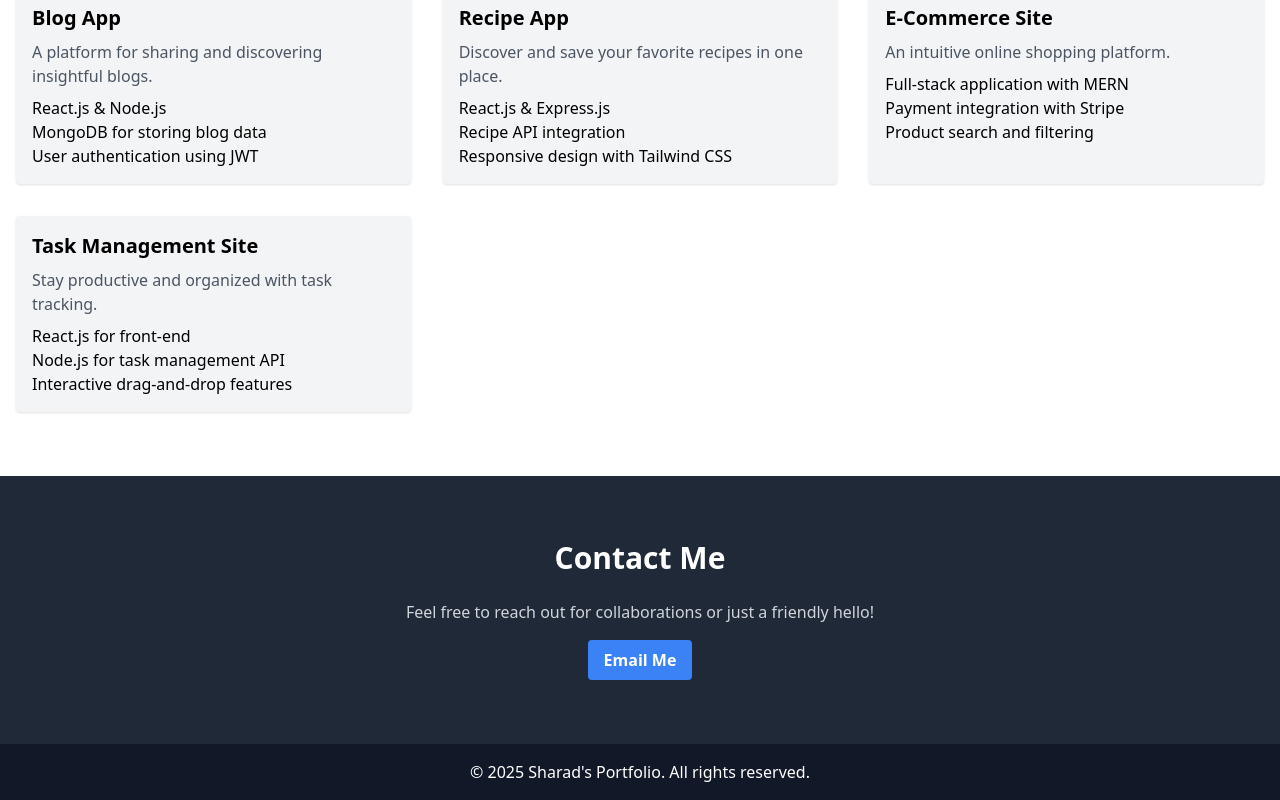
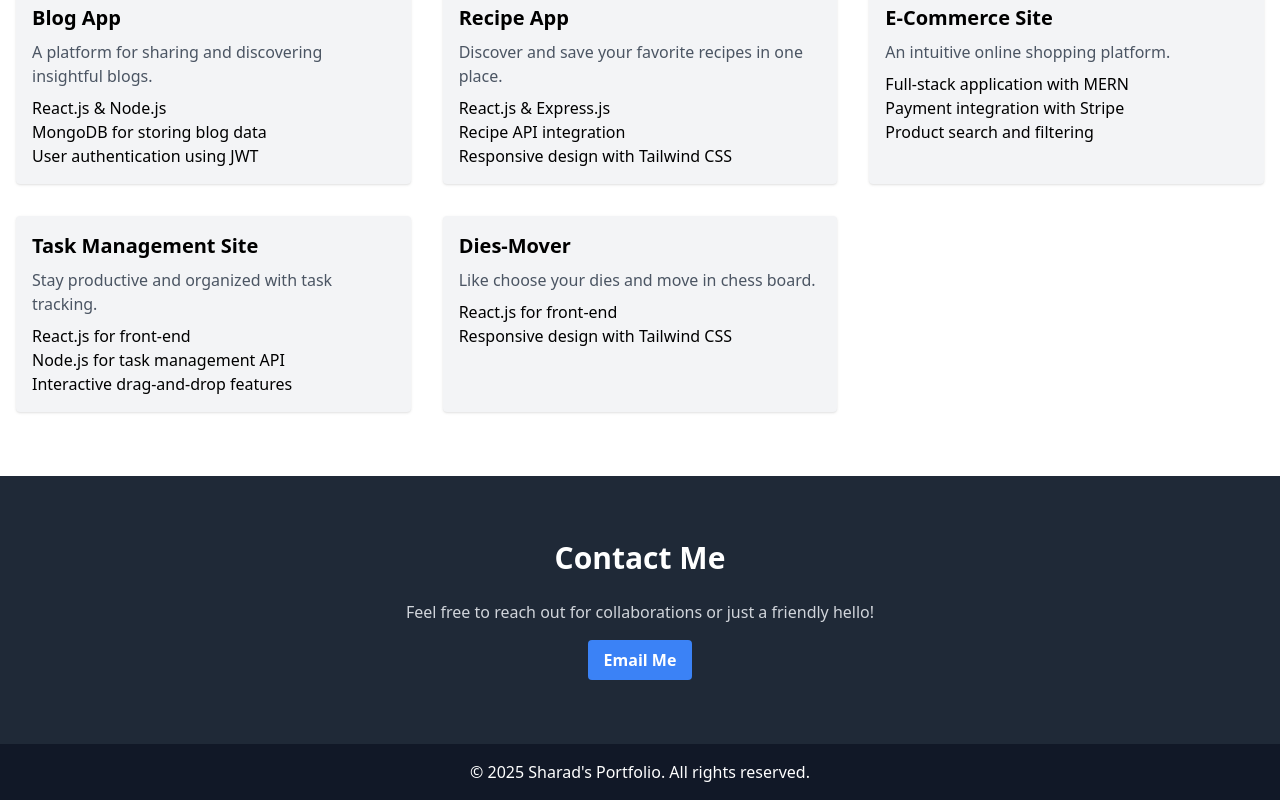
Before and after one commit to sharadpatel18/protfolio, a Next.js app: page / in a window 1280 px wide. Shown: the part 800-1600 px from the top of the page. Built offline with nearby package versions, Linux system fonts and the light colour scheme.

Commit message:
some updates

```diff
--- a/app/components/Projects.js
+++ b/app/components/Projects.js
@@ -16,6 +16,9 @@ export default function Projects() {
     }
     const handleEcommerceApp = () => {
       window.open('https://github.com/sharadpatel18/e-commers-site', '_blank');
+    }
+    const handleDiesMover = () => {
+      window.open('https://github.com/sharadpatel18/chess', '_blank');
     }
   return (
     <section id="projects" className="bg-white py-16 px-4">
@@ -85,6 +88,19 @@ export default function Projects() {
               <li>Interactive drag-and-drop features</li>
             </ul>
           </motion.div>
+          <motion.div
+            className="bg-gray-100 p-4 rounded shadow"
+            whileHover={{ scale: 1.05 }}
+            transition={{ type: 'spring', stiffness: 300 }}
+            onClick={handleDiesMover}
+          >
+            <h3 className="text-xl font-bold">Dies-Mover</h3>
+            <p className="text-gray-600 mt-2">Like choose your dies and move in chess board.</p>
+            <ul className="mt-2">
+              <li>React.js for front-end</li>
+              <li>Responsive design with Tailwind CSS</li>
+            </ul>
+          </motion.div>
         </div>
       </div>
     </section>
```
